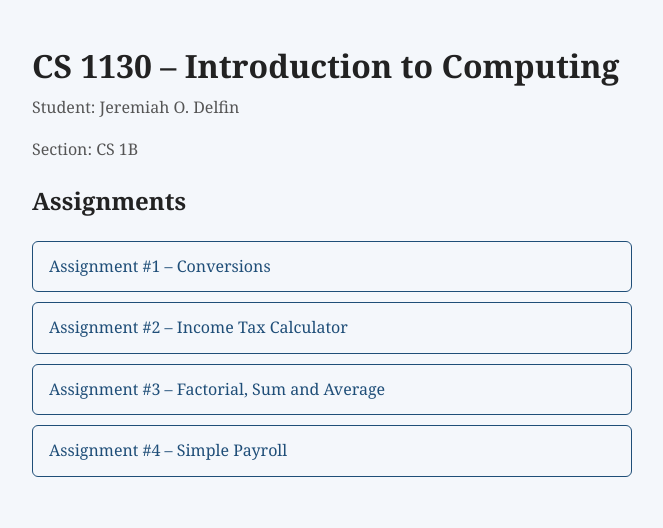
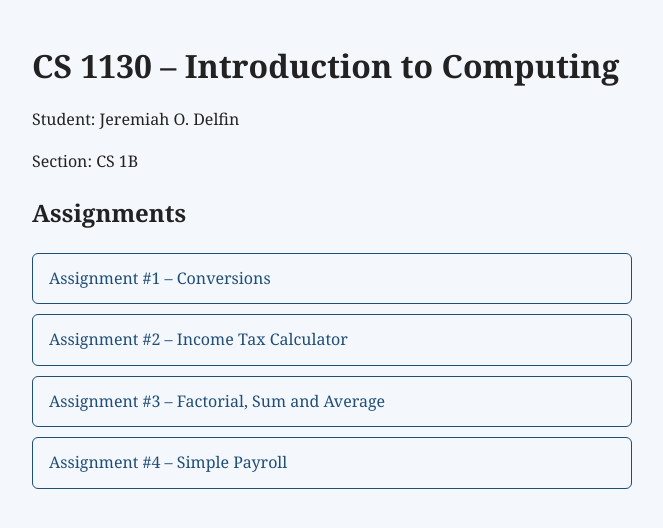
Before and after one commit to jdelfin08/cs1130-computing, a plain HTML site: page index.html in a window 1280 px wide. Shown: the whole page, without its empty margins (308-971 px from the left). Drawn offline with Linux system fonts and the light colour scheme.

Commit message:
Update student and section display in index.html

```diff
--- a/index.html
+++ b/index.html
@@ -7,9 +7,11 @@
   <link rel="stylesheet" href="style.css">
 </head>
 <body>
+  <header class="hero">
   <h1>CS 1130 – Introduction to Computing</h1>
-  <p class="sub">Student: Jeremiah O. Delfin</p>
-  <p class="sub">Section: CS 1B</p>
+  <p>Student: Jeremiah O. Delfin</p>
+  <p>Section: CS 1B</p>
+  </header>
 
   <h2>Assignments</h2>
   <ul class="menu">
```
